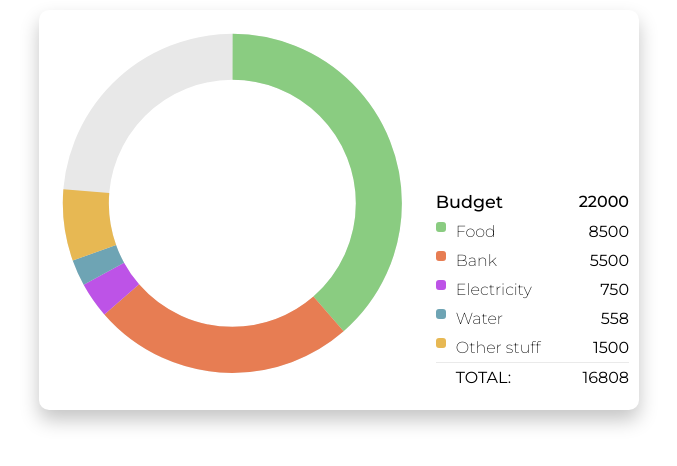
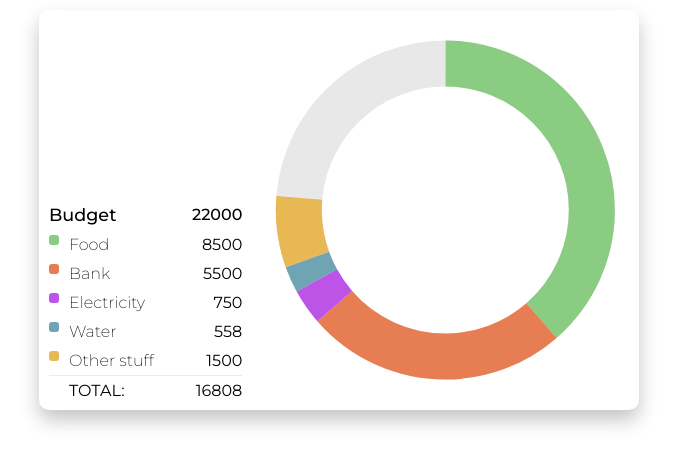
Before and after one commit to irosgrim/budgetplanner, a React (Create React App) app: page / in a window 1280 px wide. Shown: the top 466 px of the page, without its empty margins (301-978 px from the left). Built offline with nearby package versions, Linux system fonts and the light colour scheme.

Commit message:
info positioning

```diff
--- a/src/App.js
+++ b/src/App.js
@@ -46,7 +46,7 @@ class App extends Component {
 		return (
 			<div className="App">
 				<div className="chart">
-					<Donutchart chartfrom={budget} title="Budget" />
+					<Donutchart chartfrom={budget} title="Budget" infoposition="left" />
 				</div>
 			</div>
 		);
--- a/src/components/Donutchart.jsx
+++ b/src/components/Donutchart.jsx
@@ -58,8 +58,6 @@ class Donutchart extends Component {
 			}
 		}
 
-		console.log(this.props.chartfrom.items[0].amount);
-
 		const circles = sections.map((circle, index) => {
 			return (
 				<circle
@@ -85,36 +83,8 @@ class Donutchart extends Component {
 		const total = (tot, current_val) => {
 			return (tot += current_val);
 		};
-
+		const infobox = () => {
 			return (
-			<div className="donut-chart">
-				<svg width="100%" height="100%" viewBox="0 0 42 42" className="donut">
-					<circle
-						className="donut-hole"
-						cx="21"
-						cy="21"
-						r="15.91549430918954"
-						fill={holeColor}
-					/>
-					<circle
-						className="donut-ring base"
-						cx="21"
-						cy="21"
-						r="15.91549430918954"
-						fill="transparent"
-						stroke={baseColor}
-						strokeWidth={thickness}
-					/>
-					{circles}
-
-					<g className="main-label">
-						<text x="50%" y="50%" dx="-1px">
-							{/* this.props.chartfrom.budget < amountarr.reduce(total)
-								? amountarr.reduce(total)
-								: this.props.chartfrom.budget */}
-						</text>
-					</g>
-				</svg>
 				<div className="info">
 					<ul className="info-list" style={{ listStyleType: 'none' }}>
 						<li>
@@ -184,6 +154,43 @@ class Donutchart extends Component {
 						</li>
 					</ul>
 				</div>
+			);
+		};
+		return (
+			<div className="donut-chart">
+				{this.props.infoposition === 'left' && infobox()}
+				<svg width="100%" height="100%" viewBox="0 0 42 42" className="donut">
+					<circle
+						className="donut-hole"
+						cx="21"
+						cy="21"
+						r="15.91549430918954"
+						fill={holeColor}
+					/>
+					<circle
+						className="donut-ring base"
+						cx="21"
+						cy="21"
+						r="15.91549430918954"
+						fill="transparent"
+						stroke={baseColor}
+						strokeWidth={thickness}
+					/>
+					{circles}
+
+					<g className="main-label">
+						<text x="50%" y="50%" dx="-1px">
+							{/* this.props.chartfrom.budget < amountarr.reduce(total)
+								? amountarr.reduce(total)
+								: this.props.chartfrom.budget */}
+						</text>
+					</g>
+				</svg>
+				{(this.props.infoposition === 'right' ||
+					this.props.infoposition === ' ' ||
+					this.props.infoposition === undefined ||
+					this.props.infoposition === null) &&
+					infobox()}
 			</div>
 		);
 	}
--- a/src/styles/App.css
+++ b/src/styles/App.css
@@ -35,6 +35,8 @@ h3 {
   display: flex;
   justify-content: center;
   align-items: flex-end;
+  width: 100%;
+  height: 100%;
 }
 
 .chart {
```
Lines whose indentation alone changed are shown as unchanged.
